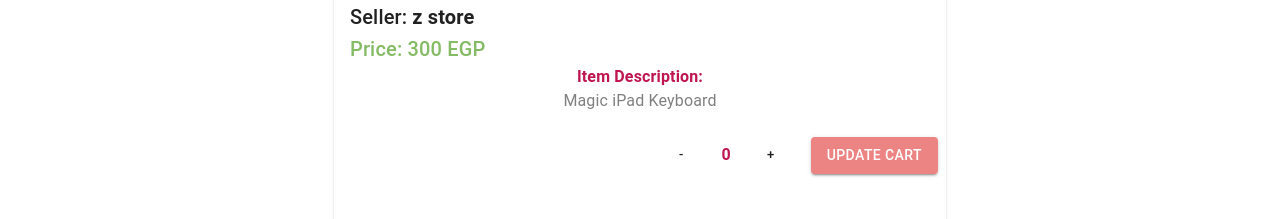
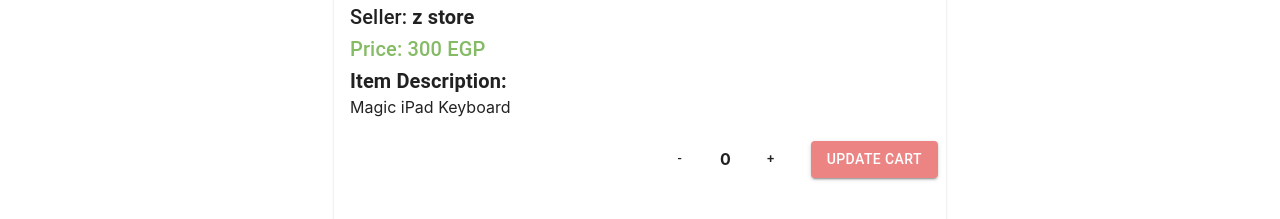
Before and after one commit to dinaabdulrasoul/Bargain-Marketplace-Frontend, a React (Create React App) app in the folder Products Page/: page /products/1 in a window 1280 px wide. Shown: the part 409-628 px from the top of the page. Built offline with nearby package versions, Linux system fonts and the light colour scheme.

Commit message:
change colors

```diff
--- a/Products Page/src/components/SingleProduct/SingleProduct.jsx
+++ b/Products Page/src/components/SingleProduct/SingleProduct.jsx
@@ -51,15 +51,15 @@
                 Price: {product.price} EGP
                 </Typography>
         </div>
-        <Typography> <strong> Item Description: </strong> </Typography>
-        <Typography style={{color:"#808080"}}>{product.description}</Typography>
+        <Typography variant = "h6"> <strong> Item Description: </strong> </Typography>
+        <Typography variant = "h7">{product.description}</Typography>
             </CardContent>
             <CardActions className = {classes.cardActions} alignItems="center"
             justifyContent="center">
                 <div className = {classes.buttons}>
                     <Button type="button" size="small" onClick={() => decreaseQuantity(count, product.price)}>-</Button>
                     </div>
-                    <Typography><strong>{count}</strong></Typography>
+                    <Typography variant = "h7"><strong>{count}</strong></Typography>
                     <div>
                     <Button type="button" size="small" onClick={() => increaseQuantity(count, product.price)}>+</Button>
                 </div>
```
